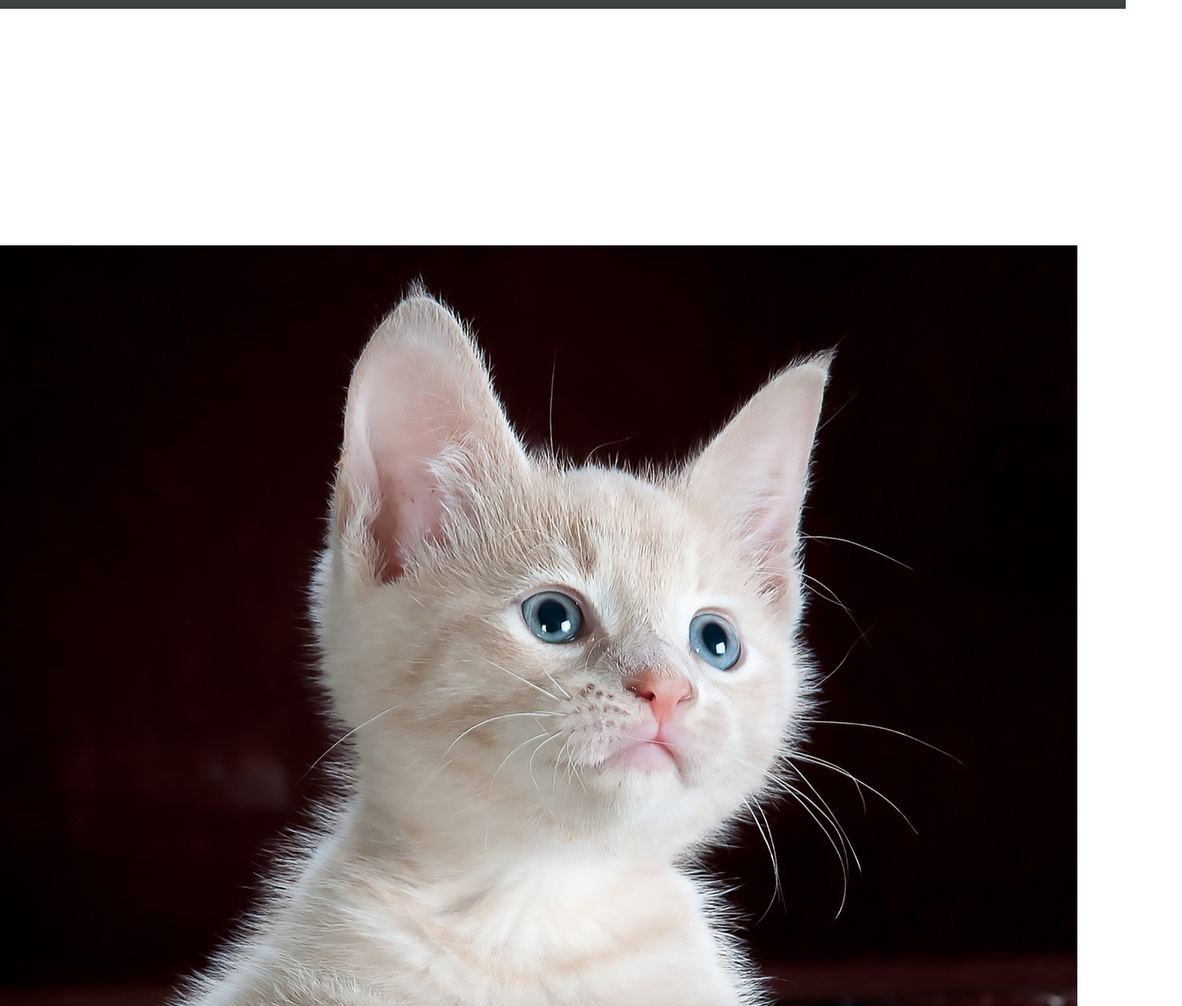
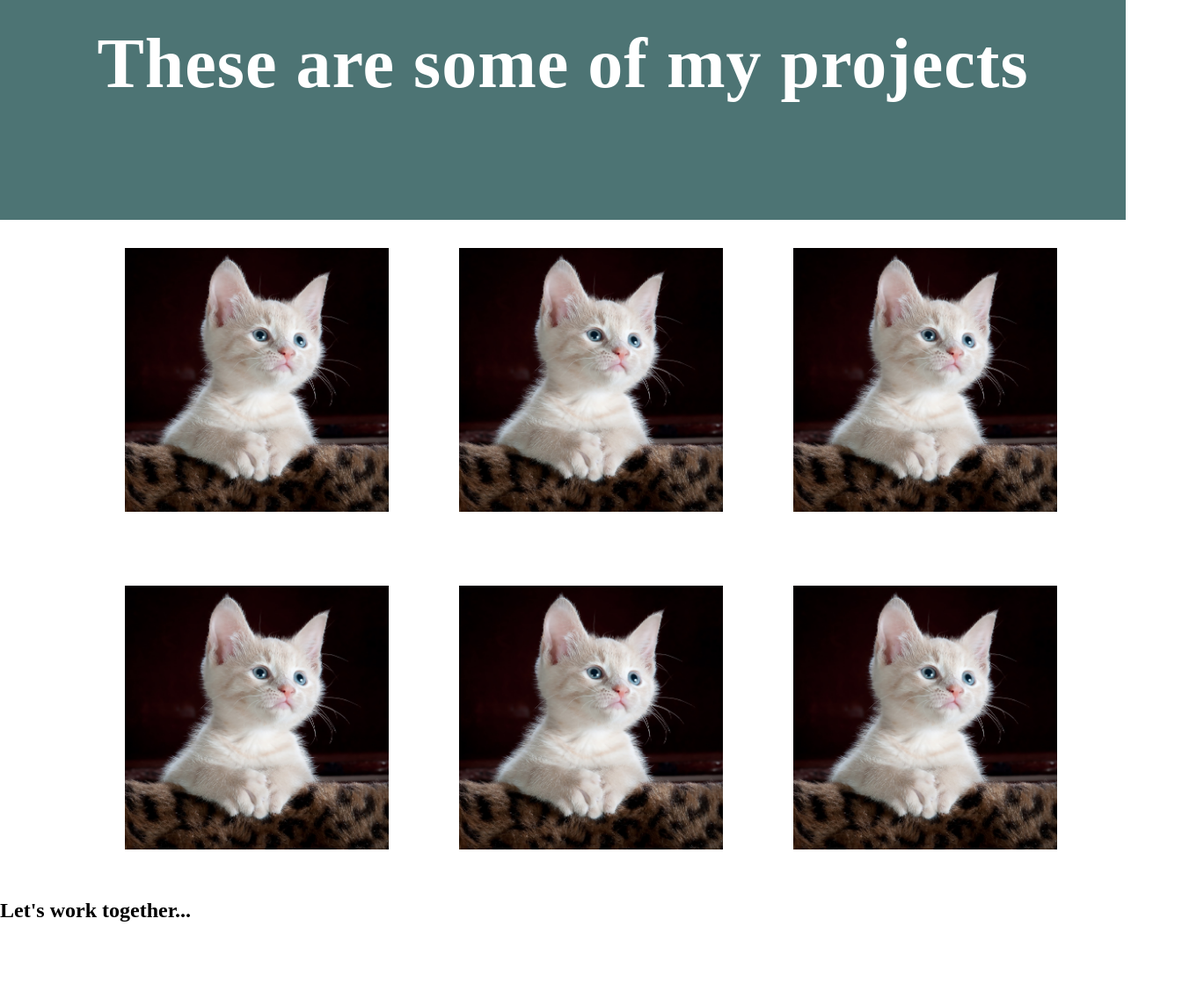
Before and after one commit to alyconr/personal-portfolio, a plain HTML site: page index.html in a window 1280 px wide. Shown: the part 790-1934 px from the top of the page at 88% size, 1344 px wide, since content can reach past the window. Drawn offline with Linux system fonts and the light colour scheme; grey boxes are pictures that could not be loaded.

Commit message:
card projects ready

```diff
--- a/css/style.css
+++ b/css/style.css
@@ -40,7 +40,7 @@
     display: flex;
     flex-direction: column;
     width: 100%;
-    height: 100vh;
+    height: 80vh;
     background-color: rgb(61, 66, 66);
     align-items: center;
 
@@ -55,3 +55,42 @@
     font-weight: 600;
     letter-spacing: 1px;
 }
+
+p {
+    font-size: 2rem;
+    color: #fff;
+    text-align: center;
+    margin-top: 2rem;
+    font-weight: 400;
+    letter-spacing: 1px;
+}
+
+#projects .project-title {
+    display: flex;
+    flex-direction: column;
+    align-items: center;
+    justify-content: center;
+    width: 100%;
+    height: 50vh;
+    background-color: rgb(77, 116, 116);
+}
+
+.container {
+    display: flex;
+    flex-direction: row;
+    flex-wrap: wrap;
+    justify-content: center;
+    align-items: center;
+    width: 100%;
+    padding: 2rem;
+    gap: 5rem;
+
+}
+
+#projects    img {
+    position: relative;
+    width: 300px;
+    height: 300px;
+    margin: 0 auto;
+
+}
```
